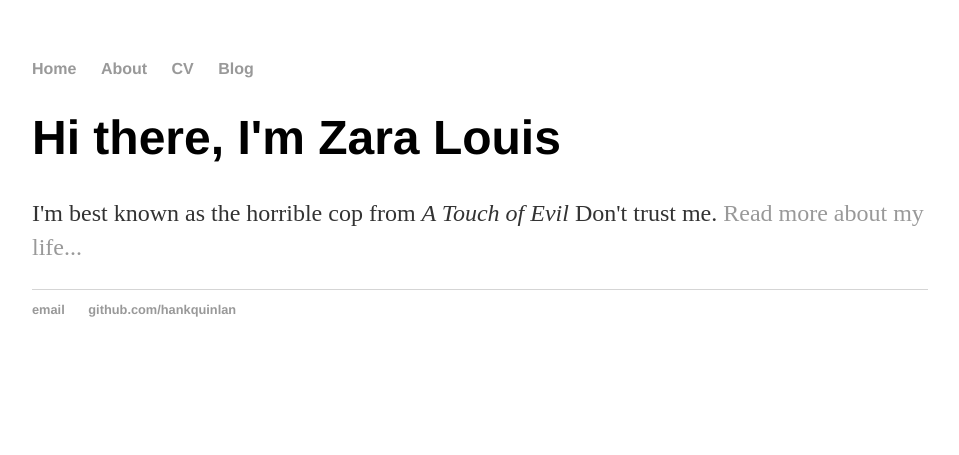
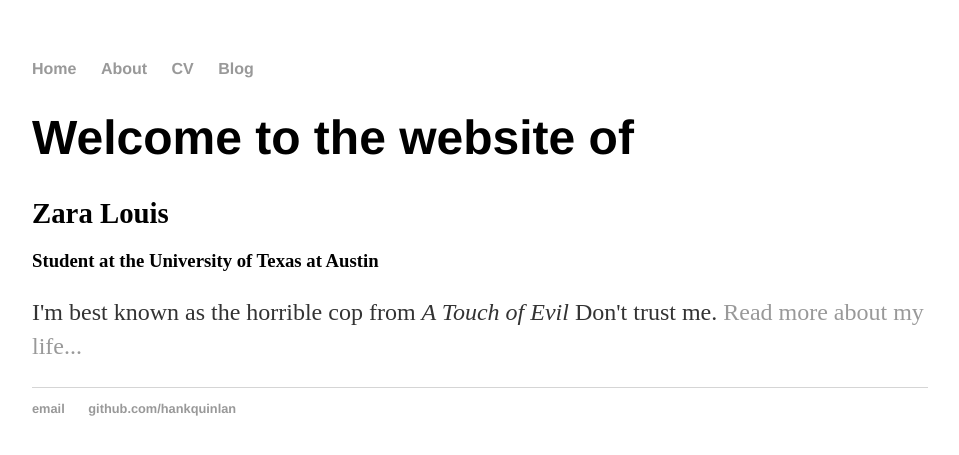
Before and after one commit to zaralouis/zaralouis.github.io, a Jekyll site: the page built from index.html, in a window 1280 px wide. Shown: the top 455 px of the page, without its empty margins (160-1119 px from the left). Built offline with Jekyll 4.4.1, drawn with Linux system fonts in a browser that asks for light colours.

Commit message:
Update index.html

```diff
--- a/index.html
+++ b/index.html
@@ -3,6 +3,8 @@ layout: default
 title: Zara Louis
 ---
 <div class="blurb">
-	<h1>Hi there, I'm Zara Louis</h1>
+	<h1>Welcome to the website of</h1>
+	<h2><big><b>Zara Louis</b></big></h2>
+	<h3>Student at the University of Texas at Austin</h3>
 	<p>I'm best known as the horrible cop from <em>A Touch of Evil</em> Don't trust me. <a href="/about">Read more about my life...</a></p>
 </div><!-- /.blurb -->
```
